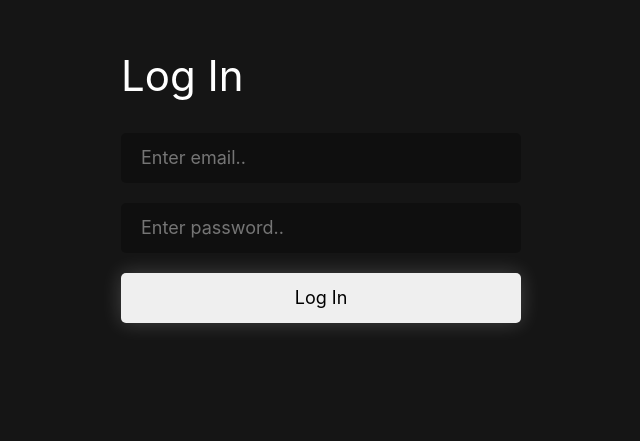
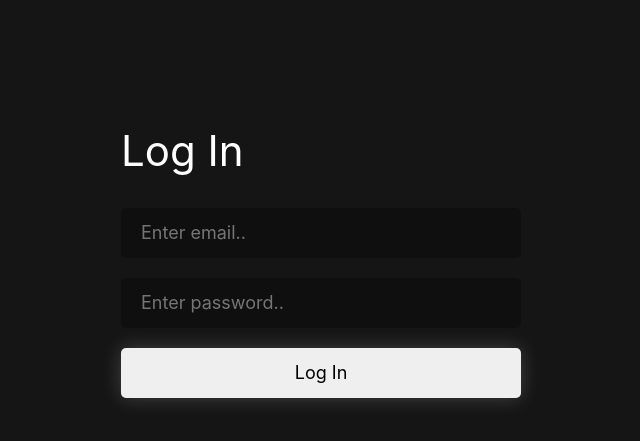
Before and after one commit to danlleo/Pizza-Store-with-Admin-Panel, a React (Create React App) app in the folder clients/admin-panel/: page /login in a window 1280 px wide. Shown: the part 139-580 px from the top of the page, without its empty margins (319-959 px from the left). Built offline with nearby package versions, Linux system fonts and the light colour scheme.

Commit message:
centered

```diff
--- a/clients/admin-panel/src/pages/Login.tsx
+++ b/clients/admin-panel/src/pages/Login.tsx
@@ -51,7 +51,7 @@ const Login = ({ cookies }: Props) => {
     <div
       className='auth clap-width'
       style={{
-        height: '650px',
+        minHeight: '100vh',
         width: '400px',
         marginTop: '2rem',
         display: 'flex',
```
